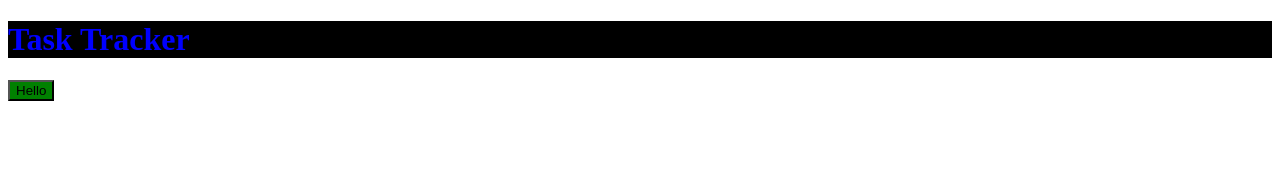
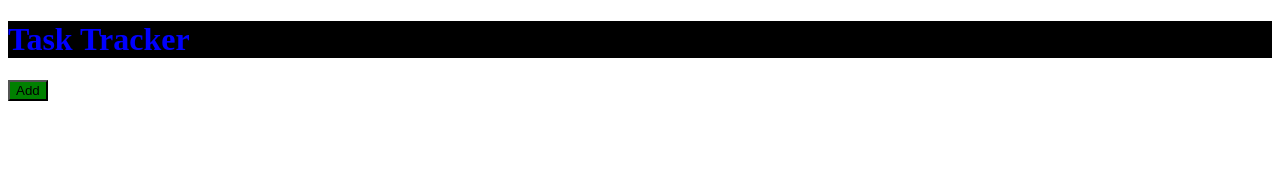
Before and after one commit to AlphaOmegaAK/react-task-tracker-hooks-practice, a React (Create React App) app: page / in a window 1280 px wide. Shown: the top 170 px of the page. Built offline with nearby package versions, Linux system fonts and the light colour scheme.

Commit message:
Button with Props, Prop Types, default Props

```diff
--- a/src/Components/Button.js
+++ b/src/Components/Button.js
@@ -1,5 +1,26 @@
-const Button = ({ color, text }) => {
-  return <button className="btn" style={{ backgroundColor: color }}>{ text }</button>
+import PropTypes from 'prop-types';
+
+const Button = ({ color, text, onClick }) => {
+  // == If not added to Props
+  // const onClickFunc = () => {
+  //   console.log("Click");
+  // }
+
+
+  return (<button className="btn" onClick={onClick} style={{ backgroundColor: color }}>
+    {text}
+  </button>
+  )
 }
 
+Button.defaultProps = {
+  color: 'steelblue'
+}
+
+Button.propTypes = {
+  text: PropTypes.string,
+  color: PropTypes.string,
+  onClick: PropTypes.func,
+};
+
 export default Button;
--- a/src/Components/Header.js
+++ b/src/Components/Header.js
@@ -2,10 +2,19 @@
 import Button from './Button';
 
 const Header = ({ title }) => { // Or Destructured : Header = ({ title }) ...
+
+  const onClick = () => {
+    console.log("Click 1");
+  }
+
   return (
     <header className="header">
-      <h1 style={ headingStyle }>{title}</h1>
-      <Button color="green" text="Hello"/>
+
+      <h1 style={headingStyle}>
+        {title}
+      </h1>
+
+      <Button color="green" text="Add" onClick={ onClick }/>
 
     </header>
   )
```
Also changed, not shown: 1 other file (tests, documents, lock files or other folders).
